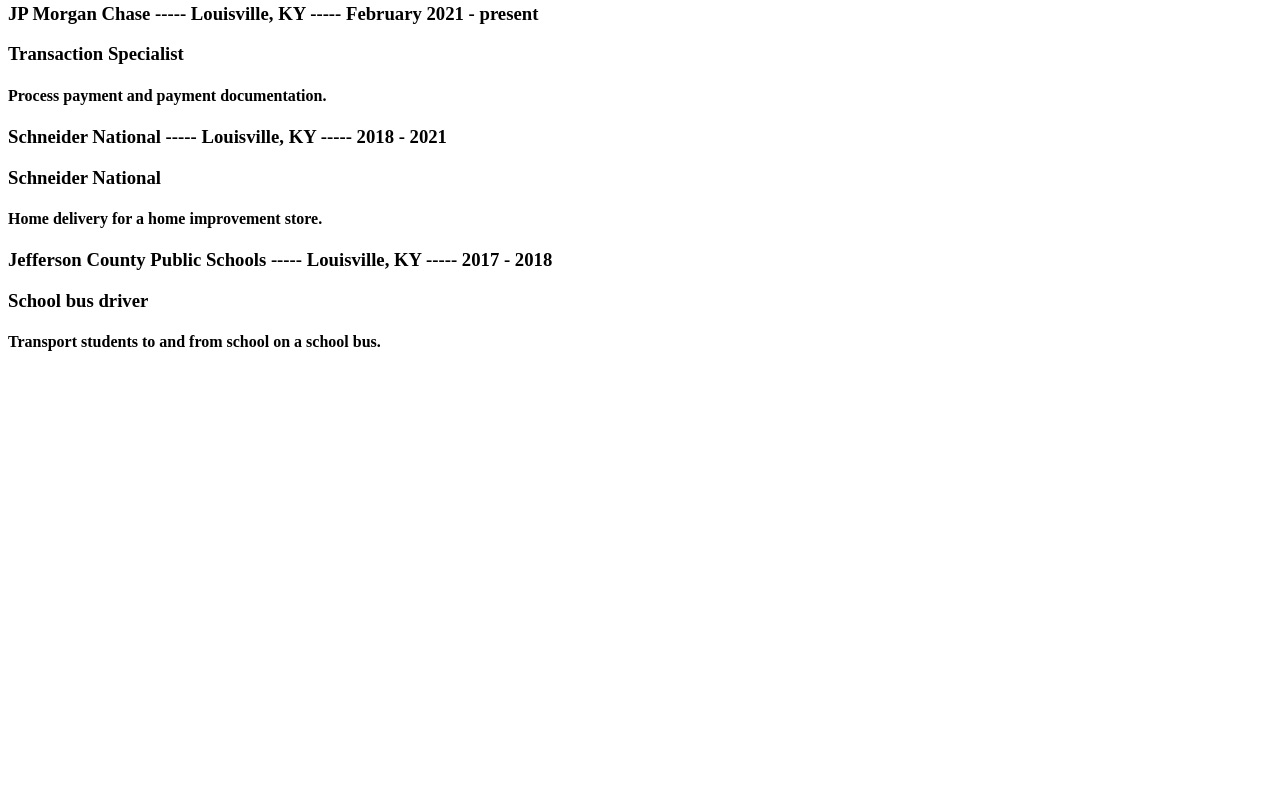
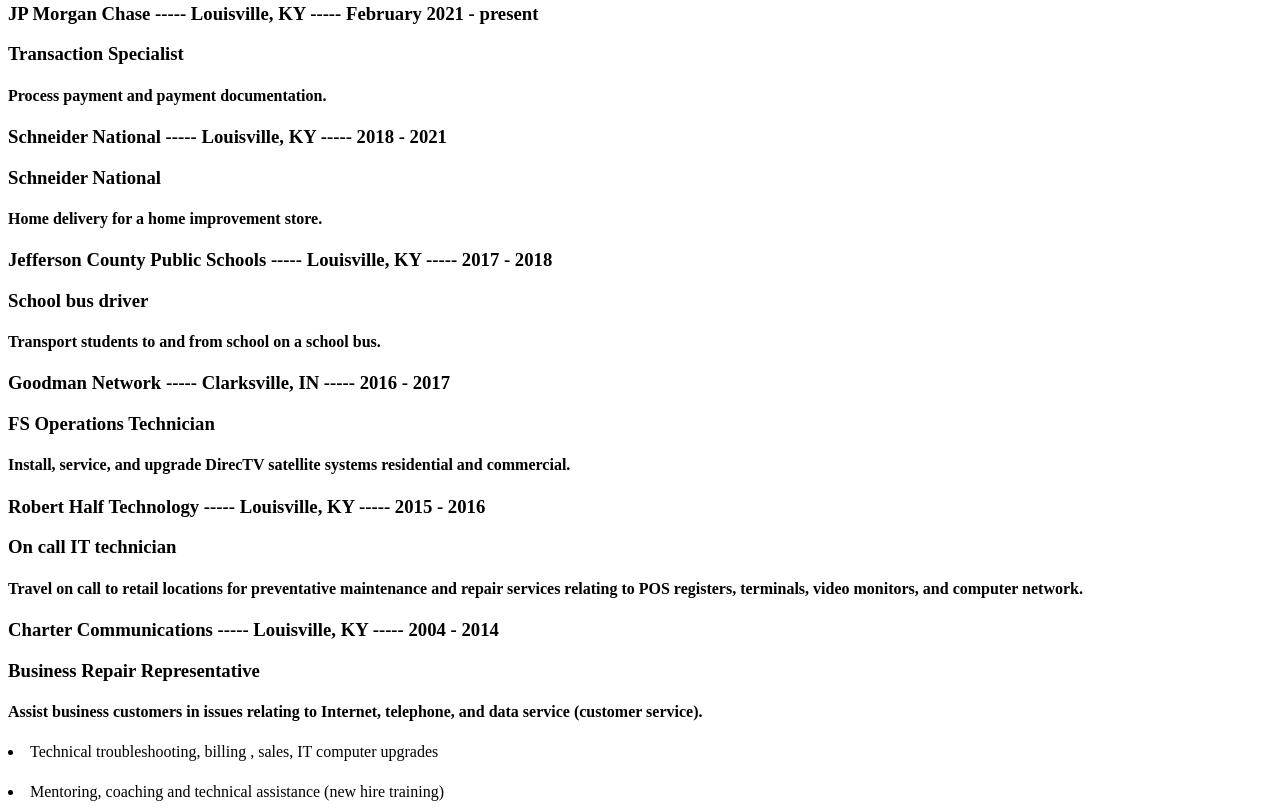
Before and after one commit to timothy7walker/Timothy-Walker-Resume, a plain HTML site: page index.html in a window 1280 px wide. Shown: the part 1087-1896 px from the top of the page. Before the commit the page ends 1459 px from the top, so only its background shows below. Drawn offline with Linux system fonts and the light colour scheme.

Commit message:
Resume Build - all content

```diff
--- a/index.html
+++ b/index.html
@@ -115,7 +115,7 @@
                 </div>
                 <div>
                     <div>
-                        <h3>Jefferson County Public Schools  -----  Louisville, KY  -----  2017 -  2018</h3>
+                        <h3>Jefferson County Public Schools  -----  Louisville, KY  -----  2017 - 2018</h3>
                     <div>
                         <h3>School bus driver</h3>
                     </div>
@@ -123,6 +123,41 @@
                         <h4>Transport students to and from school on a school bus.</h4>
                     </div>
                 </div>
+                <div>
+                    <div>
+                        <h3>Goodman Network  -----  Clarksville, IN  -----  2016 - 2017</h3>
+                    <div>
+                        <h3>FS Operations Technician</h3>
+                    </div>
+                    <div>
+                        <h4>Install, service, and upgrade DirecTV satellite systems residential and
+                            commercial.</h4>
+                    </div>
+                </div>
+                <div>
+                    <div>
+                        <h3>Robert Half Technology  -----  Louisville, KY  -----  2015 - 2016</h3>
+                    <div>
+                        <h3>On call IT technician</h3>
+                    </div>
+                    <div>
+                        <h4>Travel on call to retail locations for preventative maintenance and repair
+                            services relating to POS registers, terminals, video monitors, and computer
+                            network.</h4>
+                    </div>
+                </div>
+                <div>
+                    <div>
+                        <h3>Charter Communications  -----  Louisville, KY  -----  2004 - 2014</h3>
+                    <div>
+                        <h3>Business Repair Representative</h3>
+                    </div>
+                    <div>
+                        <h4>Assist business customers in issues relating to Internet, telephone, and data service (customer service).</h4>
+                        <h5></h5><li>Technical troubleshooting, billing , sales, IT computer upgrades</li></h5>
+                        <h5></h5><li>Mentoring, coaching and technical assistance (new hire training)</li></h5>
+                    </div>
+                </div>
 
             </section>
         </main>
```
